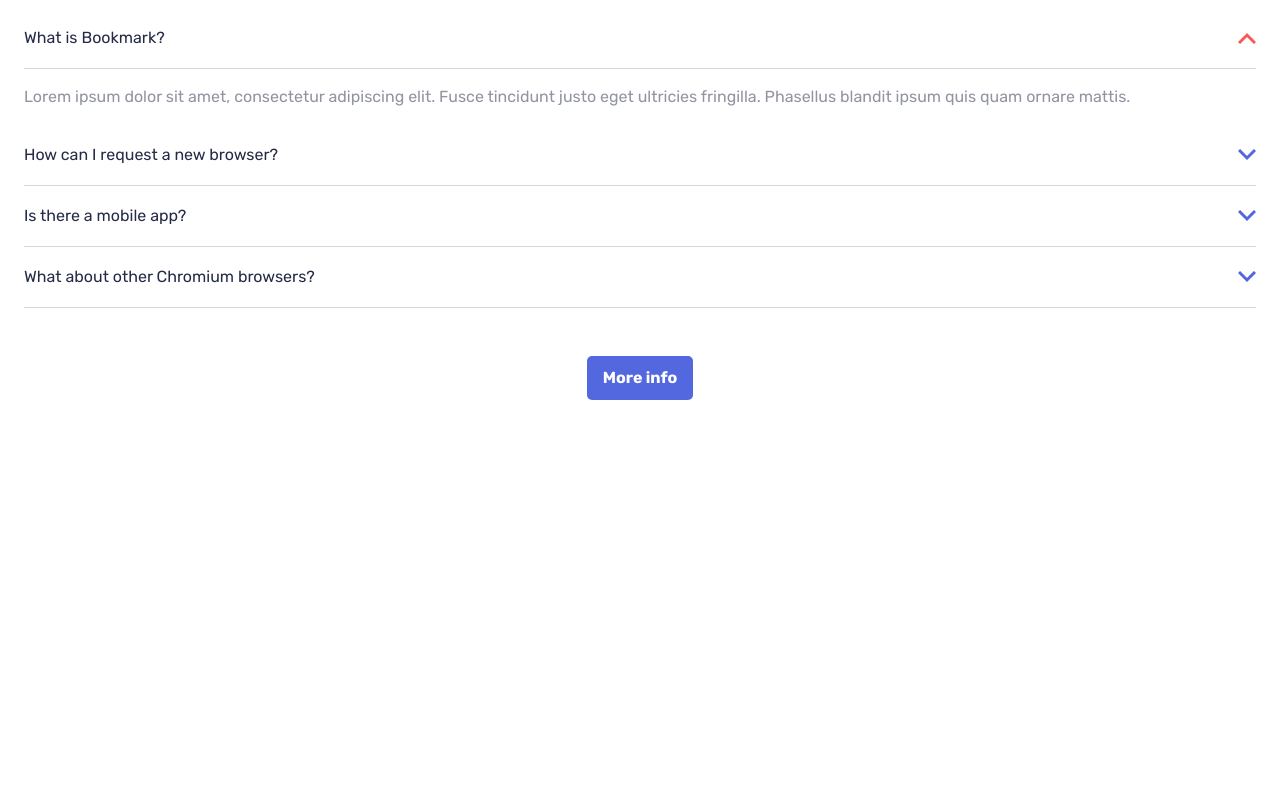
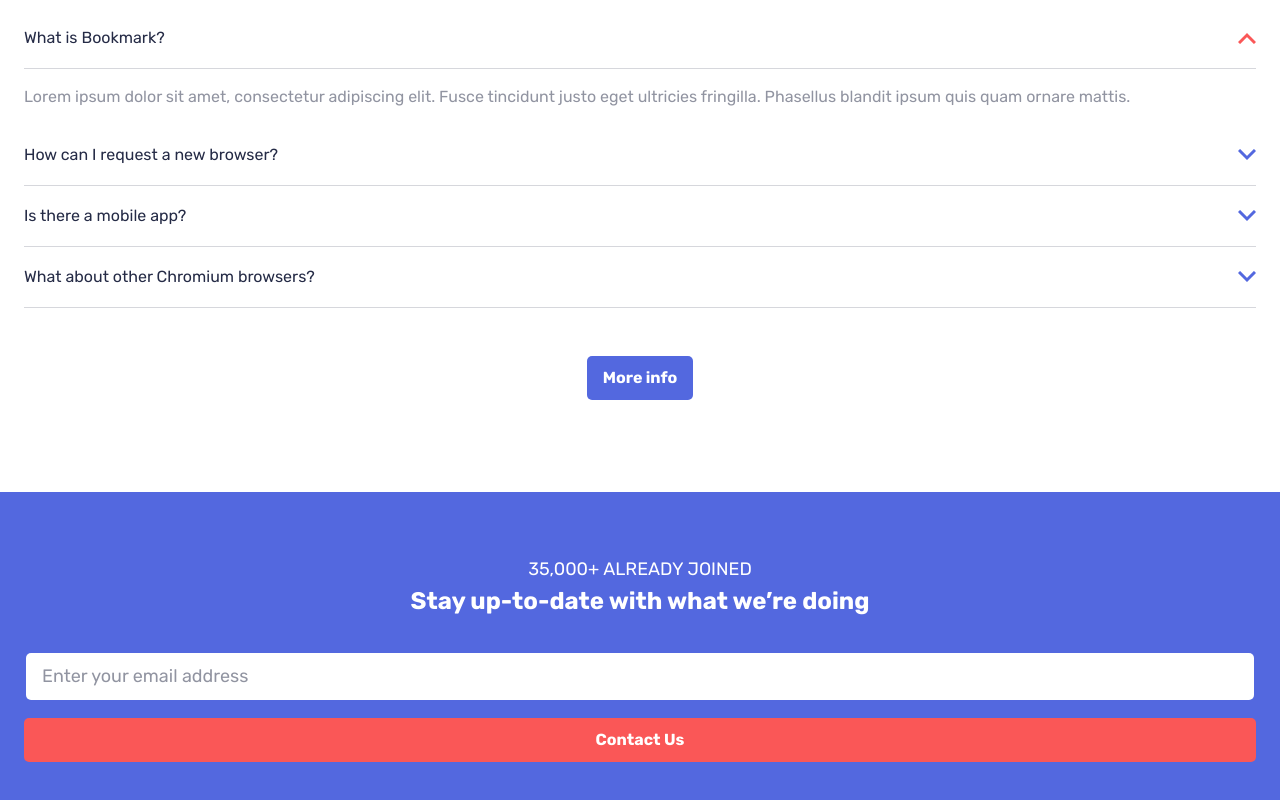
Before and after one commit to ThabisoMagwaza/bookmark-landing-page, a Next.js app: page / in a window 1280 px wide. Shown: the part 3306-4106 px from the top of the page. Before the commit the page ends 3798 px from the top, so only its background shows below. Built offline with nearby package versions, Linux system fonts and the light colour scheme.

Commit message:
feat: added email error state

```diff
--- a/src/app/page.js
+++ b/src/app/page.js
@@ -5,6 +5,7 @@ import Paragraph from '@/components/Paragraph';
 import FeatureTabs from '@/components/FeatureTabs';
 import ExtensionCards from '@/components/ExtensionCards';
 import FAQs from '@/components/FAQs';
+import ContactUs from '@/components/ContactUs';
 
 export default function Home() {
   return (
@@ -38,6 +39,7 @@ export default function Home() {
 
           <FAQs />
         </Section>
+        <ContactUs />
       </main>
     </>
   );
--- a/src/components/Button/Button.js
+++ b/src/components/Button/Button.js
@@ -12,6 +12,11 @@ const VARIANTS = {
     '--background': COLORS.Offwhite,
     '--text-color': COLORS.DarkGrayishBlue,
     '--shadow': `0px 5px 20px ${COLORS.Shadow}`,
+  },
+  tertiary: {
+    '--background': COLORS.SoftRed,
+    '--text-color': COLORS.White,
+    '--shadow': 'none',
   },
 };
 
--- a/src/components/Chevron/Chevron.js
+++ b/src/components/Chevron/Chevron.js
@@ -4,7 +4,7 @@ function Chevron() {
       <path
         fill="none"
         stroke="currentColor"
-        stroke-width="3"
+        strokeWidth="3"
         d="M1 1l8 8 8-8"
       />
     </svg>
--- /dev/null
+++ b/src/components/ContactUs/ContactUs.js
@@ -0,0 +1,151 @@
+'use client';
+import React from 'react';
+import Image from 'next/image';
+import styled from 'styled-components';
+
+import { COLORS } from '@/lib/constants';
+
+import Heading from '../Heading';
+import Button from '../Button';
+
+const EmailRegex = new RegExp('^[A-Z0-9._%+-]+@[A-Z0-9.-]+.[A-Z]{2,4}$', 'i');
+
+function ContactUs() {
+  const [email, setEmail] = React.useState('');
+  const [touched, setTouched] = React.useState(false);
+
+  const onSubmit = (e) => {
+    e.preventDefault();
+
+    if (!email || !EmailRegex.test(email)) {
+      return;
+    }
+
+    alert('Email sent');
+
+    setEmail('');
+    setTouched(false);
+  };
+
+  let hasError = false;
+
+  if (!email || !EmailRegex.test(email)) {
+    hasError = true;
+  }
+
+  const showError = touched && hasError;
+
+  return (
+    <Wrapper>
+      <Header>
+        <Subtitle>35,000+ already joined</Subtitle>
+        <Heading level={2} color={COLORS.White}>
+          Stay up-to-date with what we’re doing
+        </Heading>
+      </Header>
+
+      <Form onSubmit={onSubmit}>
+        <ErrorWrapper showError={showError}>
+          <InputWrapper>
+            <Input
+              required
+              placeholder="Enter your email address"
+              type="email"
+              value={email}
+              onChange={(e) => setEmail(e.target.value)}
+              onBlur={() => setTouched(true)}
+            />
+            {touched && hasError && (
+              <ErrorIcon
+                src="/images/icon-error.svg"
+                width={18}
+                height={18}
+                alt="An error icon illustration"
+              />
+            )}
+          </InputWrapper>
+          {touched && hasError && (
+            <ErrorMessage>Something went wrong</ErrorMessage>
+          )}
+        </ErrorWrapper>
+        <Button variant="tertiary">Contact Us</Button>
+      </Form>
+    </Wrapper>
+  );
+}
+
+const ErrorMessage = styled.p`
+  margin: 5px 16px;
+`;
+
+const ErrorWrapper = styled.div`
+  background: ${({ showError }) => (showError && COLORS.SoftRed) || 'revert'};
+  color: ${COLORS.White};
+  padding: 2px;
+  border-radius: 5px;
+
+  font-size: 14px;
+  font-weight: 700;
+  font-style: italic;
+  text-align: start;
+`;
+
+const InputWrapper = styled.div`
+  position: relative;
+`;
+
+const ErrorIcon = styled(Image)`
+  position: absolute;
+  right: 12px;
+  top: 0;
+  bottom: 0;
+  margin: auto 0;
+`;
+
+const Input = styled.input`
+  width: 100%;
+  font-size: 16px;
+  border-radius: 5px;
+  padding: 10px 16px;
+
+  font-size: ${18 / 16}rem;
+  font-weight: revert;
+  font-style: revert;
+
+  border: none;
+
+  &::placeholder {
+    color: ${COLORS.GrayishBlue};
+  }
+`;
+
+const Header = styled.header`
+  display: flex;
+  flex-direction: column;
+`;
+
+const Subtitle = styled.p`
+  text-transform: uppercase;
+`;
+
+const Form = styled.form`
+  display: flex;
+  flex-direction: column;
+  gap: 16px;
+`;
+
+const Wrapper = styled.section`
+  display: flex;
+  flex-direction: column;
+
+  gap: 32px;
+
+  background: ${COLORS.SoftBlue};
+  color: ${COLORS.White};
+
+  padding: 64px 24px;
+
+  text-align: center;
+`;
+
+export default ContactUs;
--- /dev/null
+++ b/src/components/ContactUs/index.js
@@ -0,0 +1,2 @@
+export * from './ContactUs';
+export { default } from './ContactUs';
--- a/src/components/Heading/Heading.js
+++ b/src/components/Heading/Heading.js
@@ -8,12 +8,13 @@ const SIZES = {
   3: 20,
 };
 
-function Heading({ children, level = 1 }) {
+function Heading({ children, level = 1, color = `${COLORS.VeryDarkBlue}` }) {
   return (
     <HeadingStyled
       as={`h${level}`}
       style={{
         '--font-size': `${SIZES[level] / 16}rem`,
+        '--color': color,
       }}
     >
       {children}
@@ -24,7 +25,7 @@ function Heading({ children, level = 1 }) {
 const HeadingStyled = styled.h1`
   font-size: var(--font-size);
   font-weight: 700;
-  color: ${COLORS.VeryDarkBlue};
+  color: var(--color);
 `;
 
 export default Heading;
```
